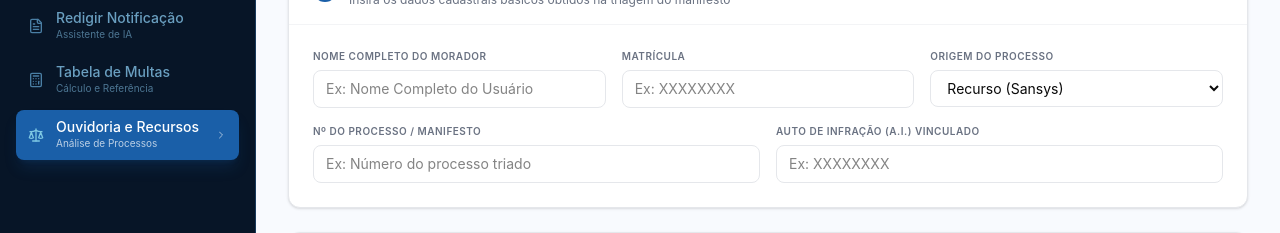
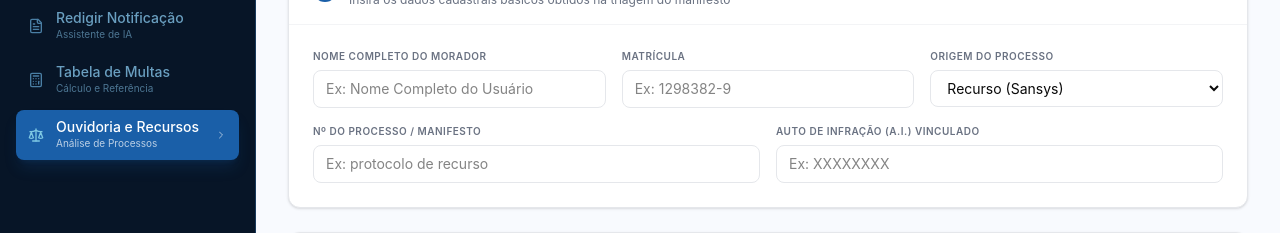
Before and after one commit to MarieleV/Notificacao-CAJ, a React (Vite) app in the folder front-end/: page /ouvidoria in a window 1280 px wide. Shown: the part 160-393 px from the top of the page. Built offline with nearby package versions, Linux system fonts and the light colour scheme.

Commit message:
atualizações na tela de ouvidoria

```diff
--- a/front-end/src/app/components/OuvidoriaManager.tsx
+++ b/front-end/src/app/components/OuvidoriaManager.tsx
@@ -514,7 +514,7 @@ export function OuvidoriaManager() {
                 </div>
                 <div>
                   <label className="block text-[10px] font-semibold text-gray-500 uppercase tracking-wider mb-1.5">Matrícula</label>
-                  <input value={matricula} onChange={(e) => setMatricula(e.target.value)} placeholder="Ex: XXXXXXXX" className="w-full px-3 py-2 border border-gray-200 rounded-lg text-sm focus:outline-none focus:border-[#1a5fa8]" />
+                  <input value={matricula} onChange={(e) => setMatricula(e.target.value)} placeholder="Ex: 1298382-9" className="w-full px-3 py-2 border border-gray-200 rounded-lg text-sm focus:outline-none focus:border-[#1a5fa8]" />
                 </div>
                 <div>
                   <label className="block text-[10px] font-semibold text-gray-500 uppercase tracking-wider mb-1.5">Origem do Processo</label>
@@ -531,7 +531,7 @@ export function OuvidoriaManager() {
               <div className="grid grid-cols-1 sm:grid-cols-2 gap-4">
                 <div>
                   <label className="block text-[10px] font-semibold text-gray-500 uppercase tracking-wider mb-1.5">Nº do Processo / Manifesto</label>
-                  <input value={numProcesso} onChange={(e) => setNumProcesso(e.target.value)} placeholder="Ex: Número do processo triado" className="w-full px-3 py-2 border border-gray-200 rounded-lg text-sm focus:outline-none focus:border-[#1a5fa8]" />
+                  <input value={numProcesso} onChange={(e) => setNumProcesso(e.target.value)} placeholder="Ex: protocolo de recurso" className="w-full px-3 py-2 border border-gray-200 rounded-lg text-sm focus:outline-none focus:border-[#1a5fa8]" />
                 </div>
                 <div>
                   <label className="block text-[10px] font-semibold text-gray-500 uppercase tracking-wider mb-1.5">Auto de Infração (A.I.) Vinculado</label>
```
